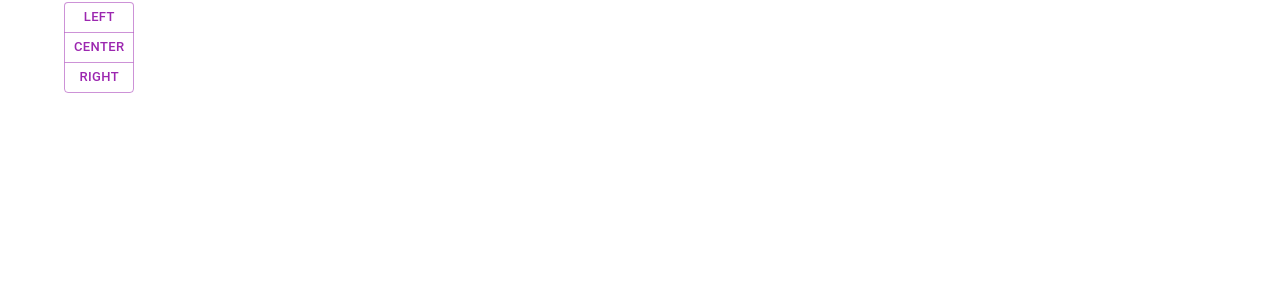
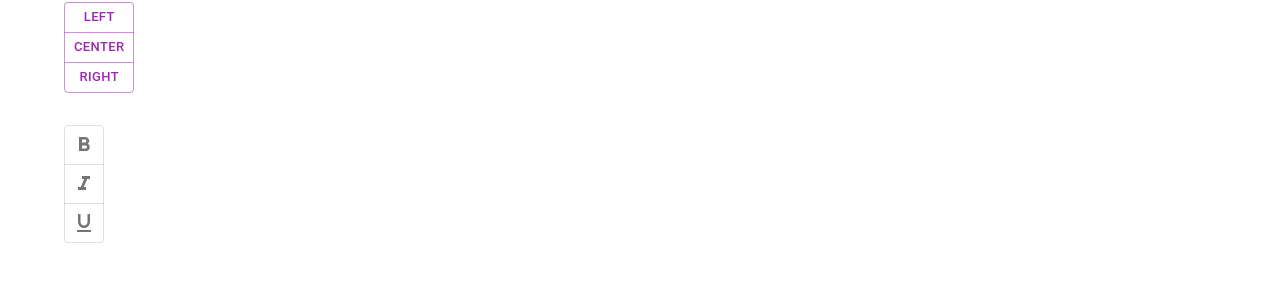
Before and after one commit to EduardBBlea/MaterialUI-walkthrough, a React (Create React App) app: page / in a window 1280 px wide. Shown: the part 831-1112 px from the top of the page. Before the commit the page ends 988 px from the top, so only its background shows below. Built offline with nearby package versions, Linux system fonts and the light colour scheme.

Commit message:
toggle button group

```diff
--- a/src/components/MuiButton.jsx
+++ b/src/components/MuiButton.jsx
@@ -1,59 +1,128 @@
-import React from 'react'
+import React, { useState } from "react";
 
-import {Stack, Button, IconButton, ButtonGroup} from '@mui/material'
-import SendIcon from '@mui/icons-material/Send';
+import {
+  Stack,
+  Button,
+  IconButton,
+  ButtonGroup,
+  ToggleButtonGroup,
+  ToggleButton,
+} from "@mui/material";
+import SendIcon from "@mui/icons-material/Send";
+import FormatBoldIcon from "@mui/icons-material/FormatBold";
+import FormatItalicIcon from "@mui/icons-material/FormatItalic";
+import FormatUnderlinedIcon from "@mui/icons-material/FormatUnderlined";
 
 const MuiButton = () => {
+  const [formats, setFormats] = useState(null);
+  console.log(formats);
+  const handleFormatChange = (event, updatedFormats) => {
+    setFormats(updatedFormats);
+  };
   return (
     <Stack spacing={4}>
       <Stack spacing={2} direction="row">
         {/* Button variants style */}
-            <Button variant='text' href='https://google.com'>Text</Button>
-            <Button variant='contained'>Contained</Button>
-            <Button variant='outlined'>Outlined</Button>
+        <Button variant="text" href="https://google.com">
+          Text
+        </Button>
+        <Button variant="contained">Contained</Button>
+        <Button variant="outlined">Outlined</Button>
       </Stack>
+
       <Stack spacing={2} direction="row">
         {/* Button colors style */}
-            <Button variant='contained' color='primary'>Primary</Button>
-            <Button variant='contained' color='secondary'>Secondary</Button>
-            <Button variant='text' color='error'>Error</Button>
-            <Button variant='outlined' color='warning'>Warning</Button>
-            <Button variant='contained' color='info'>Info</Button>
-            <Button variant='contained' color='success'>Success</Button>
+        <Button variant="contained" color="primary">
+          Primary
+        </Button>
+        <Button variant="contained" color="secondary">
+          Secondary
+        </Button>
+        <Button variant="text" color="error">
+          Error
+        </Button>
+        <Button variant="outlined" color="warning">
+          Warning
+        </Button>
+        <Button variant="contained" color="info">
+          Info
+        </Button>
+        <Button variant="contained" color="success">
+          Success
+        </Button>
       </Stack>
+
       <Stack display="block" spacing={2} direction="row">
         {/* Button size style */}
-            <Button variant='contained' size='small'>Small</Button>
-            <Button variant='contained' size='medium'>Medium</Button>
-            <Button variant='contained' size='large'>Large</Button>
+        <Button variant="contained" size="small">
+          Small
+        </Button>
+        <Button variant="contained" size="medium">
+          Medium
+        </Button>
+        <Button variant="contained" size="large">
+          Large
+        </Button>
       </Stack>
+
       <Stack spacing={2} direction="row">
         {/* Button with icons style */}
-            <Button variant='contained' startIcon={<SendIcon/>} disableRipple onClick={()=>alert("HI")}>Send</Button>
-            <Button variant='contained' endIcon={<SendIcon/>} disableElevation>Send</Button>
+        <Button
+          variant="contained"
+          startIcon={<SendIcon />}
+          disableRipple
+          onClick={() => alert("HI")}
+        >
+          Send
+        </Button>
+        <Button variant="contained" endIcon={<SendIcon />} disableElevation>
+          Send
+        </Button>
+
         {/* Icon buttons  */}
-            <IconButton aria-label='send' color="success" size="small">
-                <SendIcon/>
+        <IconButton aria-label="send" color="success" size="small">
+          <SendIcon />
         </IconButton>
       </Stack>
       <Stack direction="row">
+        {/* Button group alignment and styling  */}
         <ButtonGroup
-            variant='outlined'
-            orientation='vertical'
-            size='small'
-            color='secondary'
-            aria-label='alignment button group'
+          variant="outlined"
+          orientation="vertical"
+          size="small"
+          color="secondary"
+          aria-label="alignment button group"
         >
-                <Button onClick={()=>alert("Hello, world!")}>Left</Button>
+          <Button onClick={() => alert("Hello, world!")}>Left</Button>
           <Button>Center</Button>
           <Button>Right</Button>
         </ButtonGroup>
-
+      </Stack>
+      {/* Toggle buttons
+          the toggle button group has the exclusive prop which prevents the group having multiple buttons toggled */}
+      <Stack direction="row">
+        <ToggleButtonGroup
+          aria-label="text formatting"
+          value={formats}
+          onChange={handleFormatChange}
+          size="small"
+          color="success"
+          orientation="vertical"
+          exclusive
+        >
+          <ToggleButton value="bold" aria-label="bold">
+            <FormatBoldIcon />
+          </ToggleButton>
+          <ToggleButton value="italic" aria-label="italic">
+            <FormatItalicIcon />
+          </ToggleButton>
+          <ToggleButton value="underlined" aria-label="underlined">
+            <FormatUnderlinedIcon />
+          </ToggleButton>
+        </ToggleButtonGroup>
       </Stack>
     </Stack>
+  );
+};
 
-
-  )
-}
-
-export default MuiButton
+export default MuiButton;
--- a/src/index.js
+++ b/src/index.js
@@ -1,15 +1,11 @@
-import React from 'react';
-import ReactDOM from 'react-dom/client';
-import './index.css';
-import App from './App';
-import reportWebVitals from './reportWebVitals';
+import React from "react";
+import ReactDOM from "react-dom/client";
+import "./index.css";
+import App from "./App";
+import reportWebVitals from "./reportWebVitals";
 
-const root = ReactDOM.createRoot(document.getElementById('root'));
-root.render(
-  <React.StrictMode>
-    <App />
-  </React.StrictMode>
-);
+const root = ReactDOM.createRoot(document.getElementById("root"));
+root.render(<App />);
 
 // If you want to start measuring performance in your app, pass a function
 // to log results (for example: reportWebVitals(console.log))
```
Lines whose indentation alone changed are shown as unchanged.
